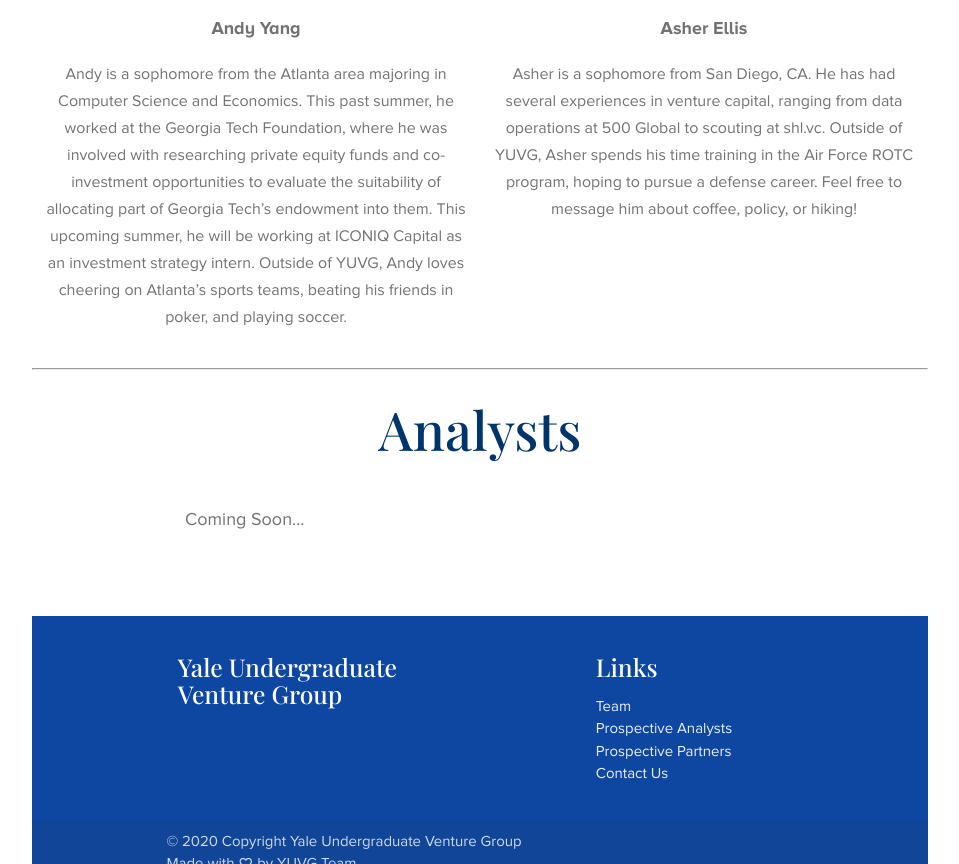
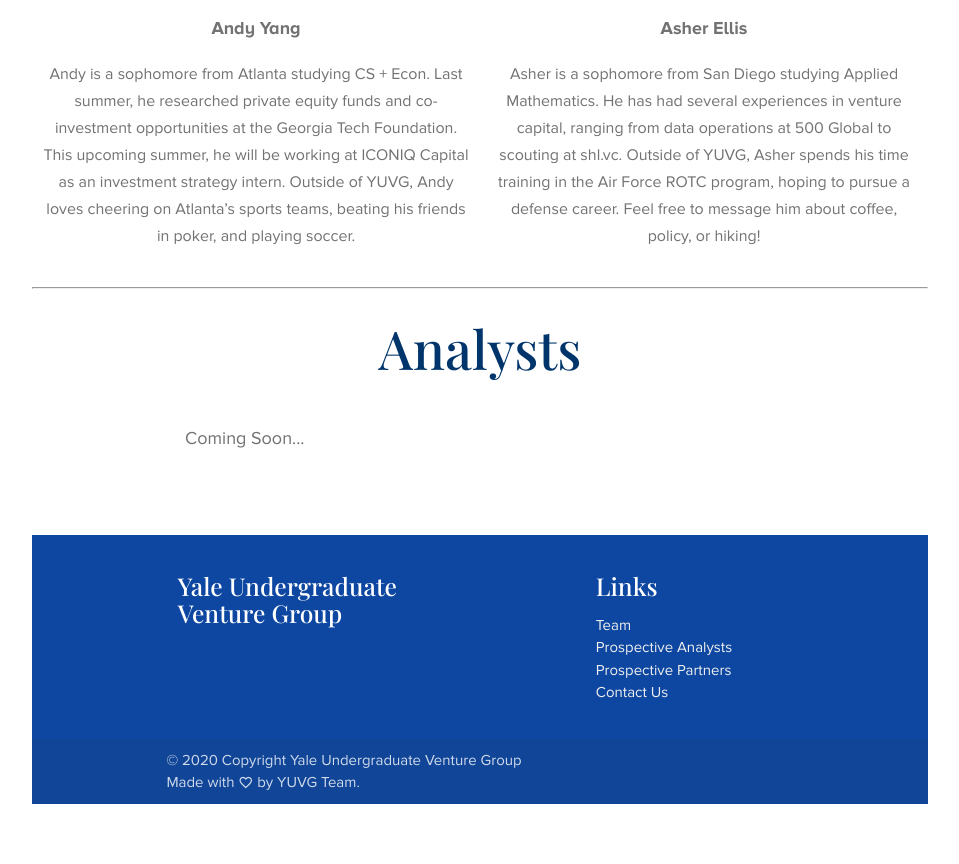
Before and after one commit to yaleventures/yaleventures.github.io, a plain HTML site: page team.html in a window 1280 px wide. Shown: the part 1076-1940 px from the top of the page, without its empty margins (160-1119 px from the left). After the commit the page ends 1880 px from the top, so only its background shows below. Drawn offline with nearby package versions, Linux system fonts and the light colour scheme.

Commit message:
Update team.html

```diff
--- a/team.html
+++ b/team.html
@@ -58,13 +58,17 @@
          <div class="col l6 s12">
             <img src="images/Andy.png" style="width:300px;height:300px;">
             <p class="center-align"><b>Andy Yang</b></p>
-            <p class="center-align"> <font size="+0">Andy is a sophomore from the Atlanta area majoring in Computer Science and Economics. This past summer, he worked at the Georgia Tech Foundation, where he was involved with researching private equity funds and co-investment opportunities to evaluate the suitability of allocating part of Georgia Tech’s endowment into them. This upcoming summer, he will be working at ICONIQ Capital as an investment strategy intern. Outside of YUVG, Andy loves cheering on Atlanta’s sports teams, beating his friends in poker, and playing soccer.
+            <p class="center-align"> <font size="+0">Andy is a sophomore from Atlanta studying CS + Econ. Last summer, he researched private equity funds and co-investment opportunities at the Georgia Tech Foundation. This upcoming summer, he will be working at ICONIQ Capital as an investment strategy intern. Outside of YUVG, Andy loves cheering on Atlanta’s sports teams, beating his friends in poker, and playing soccer.
+
+
  </font></p>
          </div>
          <div class="col l6 s12">
             <img src="images/Asher.jpeg" style="width:300px;height:300px;">
             <p class="center-align"> <b> Asher Ellis </b></p>
-            <p class="center-align"> <font size="+0">Asher is a sophomore from San Diego, CA. He has had several experiences in venture capital, ranging from data operations at 500 Global to scouting at shl.vc. Outside of YUVG, Asher spends his time training in the Air Force ROTC program, hoping to pursue a defense career. Feel free to message him about coffee, policy, or hiking!</font></p>
+            <p class="center-align"> <font size="+0">Asher is a sophomore from San Diego studying Applied Mathematics. He has had several experiences in venture capital, ranging from data operations at 500 Global to scouting at shl.vc. Outside of YUVG, Asher spends his time training in the Air Force ROTC program, hoping to pursue a defense career. Feel free to message him about coffee, policy, or hiking!
+
+</font></p>
          </div>
       </div>
 
```
